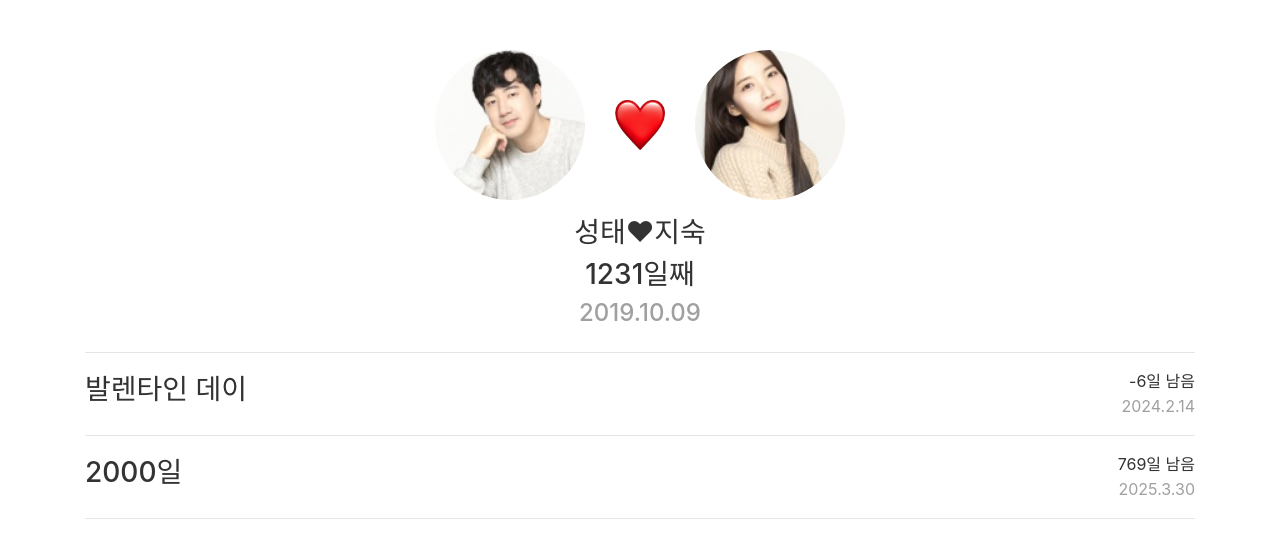
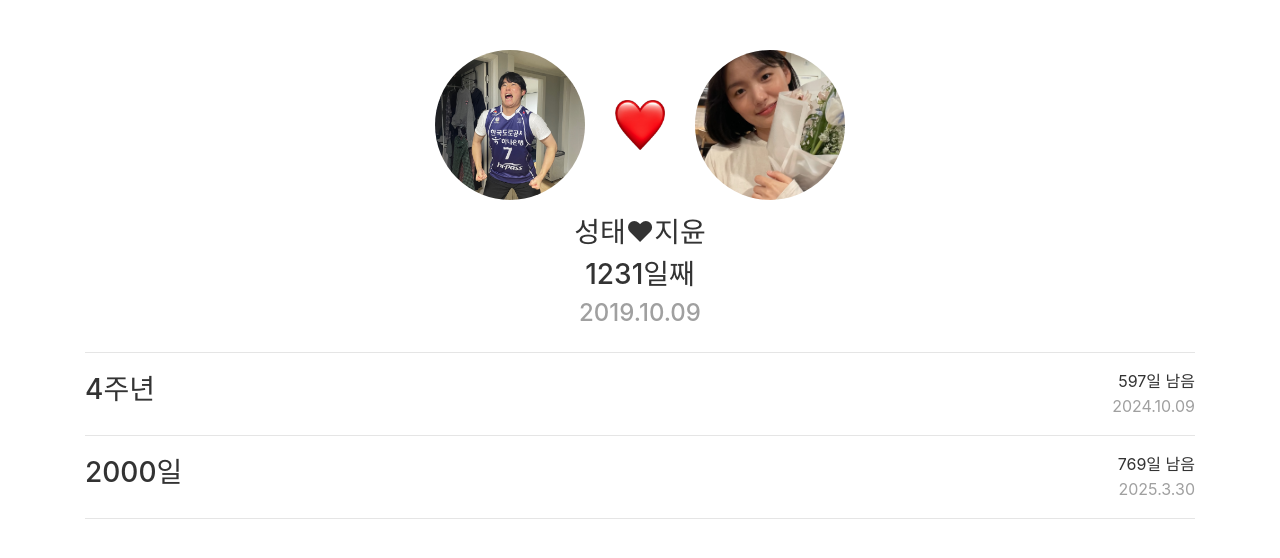
Before and after one commit to SungT318/STrepo, a plain HTML site: page index.html in a window 1280 px wide. Drawn offline with nearby package versions, Linux system fonts and the light colour scheme.

Commit message:
upload Photo & fix some error
사진 변경 및 발렌타인데이 -> 4주년으로 변경

```diff
--- a/index.html
+++ b/index.html
@@ -18,14 +18,14 @@
             justify-content: center;
             align-items: center;
         }
-        #duhee {
+        #sungt {
             width:150px;
             height:150px;
             object-fit:cover;
             border-radius:50%;
             margin-right: 30px;
         }
-        #jisook {
+        #glee {
             width:150px;
             height:150px;
             object-fit:cover;
@@ -58,21 +58,21 @@
 </head>
 <body class="container">
     <section class='photos'>
-        <img id='duhee' src="duhee.jpeg" alt="duhee">
+        <img id='sungt' src="sungt.jpg" alt="sungt">
         <img id='heart' src="heart.png" alt="heart">
-        <img id='jisook' src="jisook.jpeg" alt="jisook">
+        <img id='glee' src="glee.jpg" alt="glee">
     </section>
     <div class='container d-flex flex-column justify-content-center align-items-center mt-3'>
-        <h3>성태♥지숙</h3>
+        <h3>성태♥지윤</h3>
         <h3 id='love'>0일째</h3>
         <h4 class="date">2019.10.09</h4>
     </div>
     <hr/>
     <section class='special-day'>
-        <h3 class='title'>발렌타인 데이</h3>
+        <h3 class='title'>4주년</h3>
         <div class='date-box'>
             <p id='valentine' class='days-left'>0일 남음</p>
-            <p class='date'>2024.2.14</p>
+            <p class='date'>2024.10.09</p>
         </div>
     </section>
     <hr/>
@@ -98,7 +98,7 @@
         $('#love').text(day + '일째');
 
         //기념일까지 남은 날짜는?
-        var valentine = new Date('2023-02-14');
+        var valentine = new Date('2024-10-09');
         var timeDiff2 = valentine.getTime() - now.getTime();
         var day2 = Math.floor(timeDiff2 / (1000 * 60 * 60 * 24) + 1);
         $('#valentine').text(day2 + '일 남음');
```
